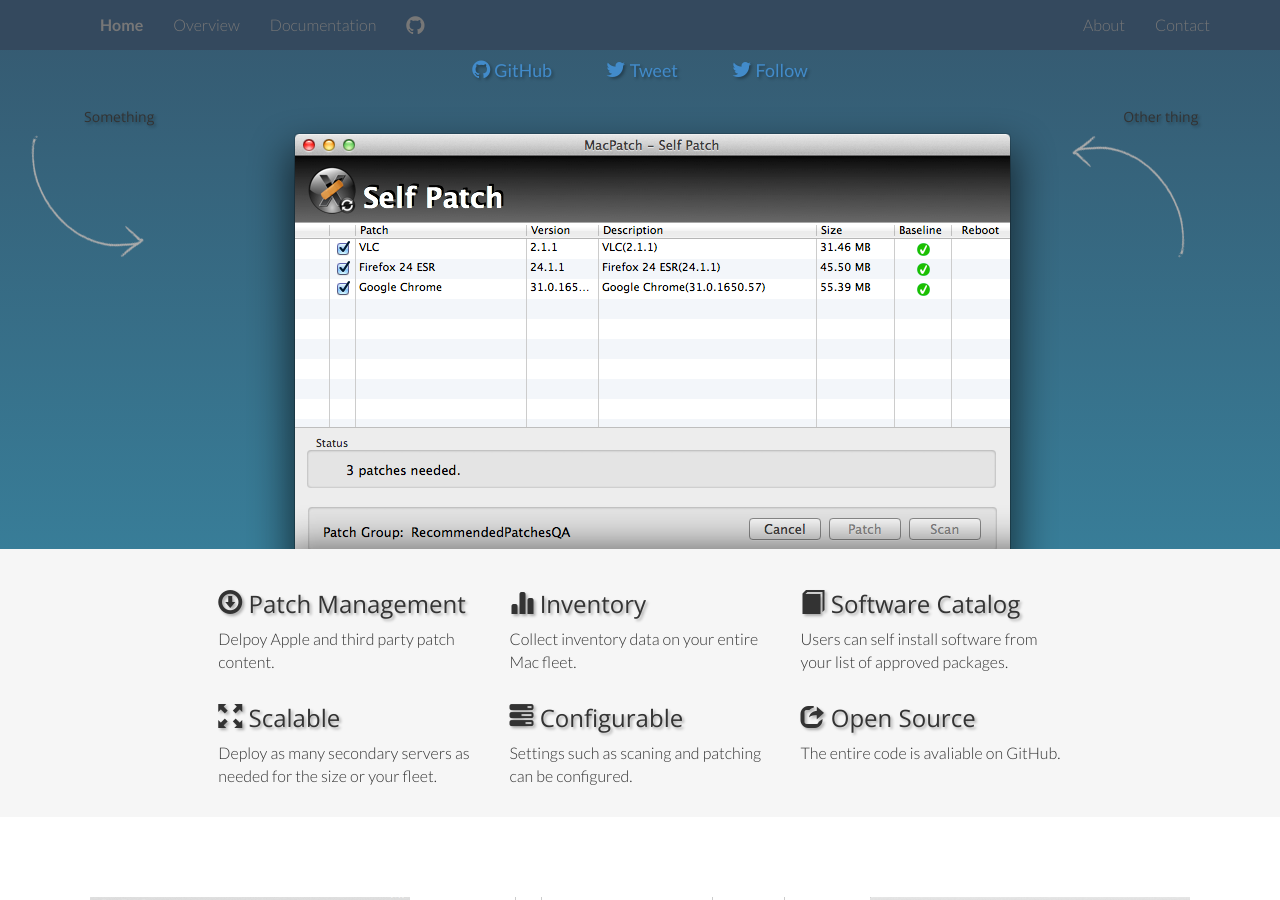
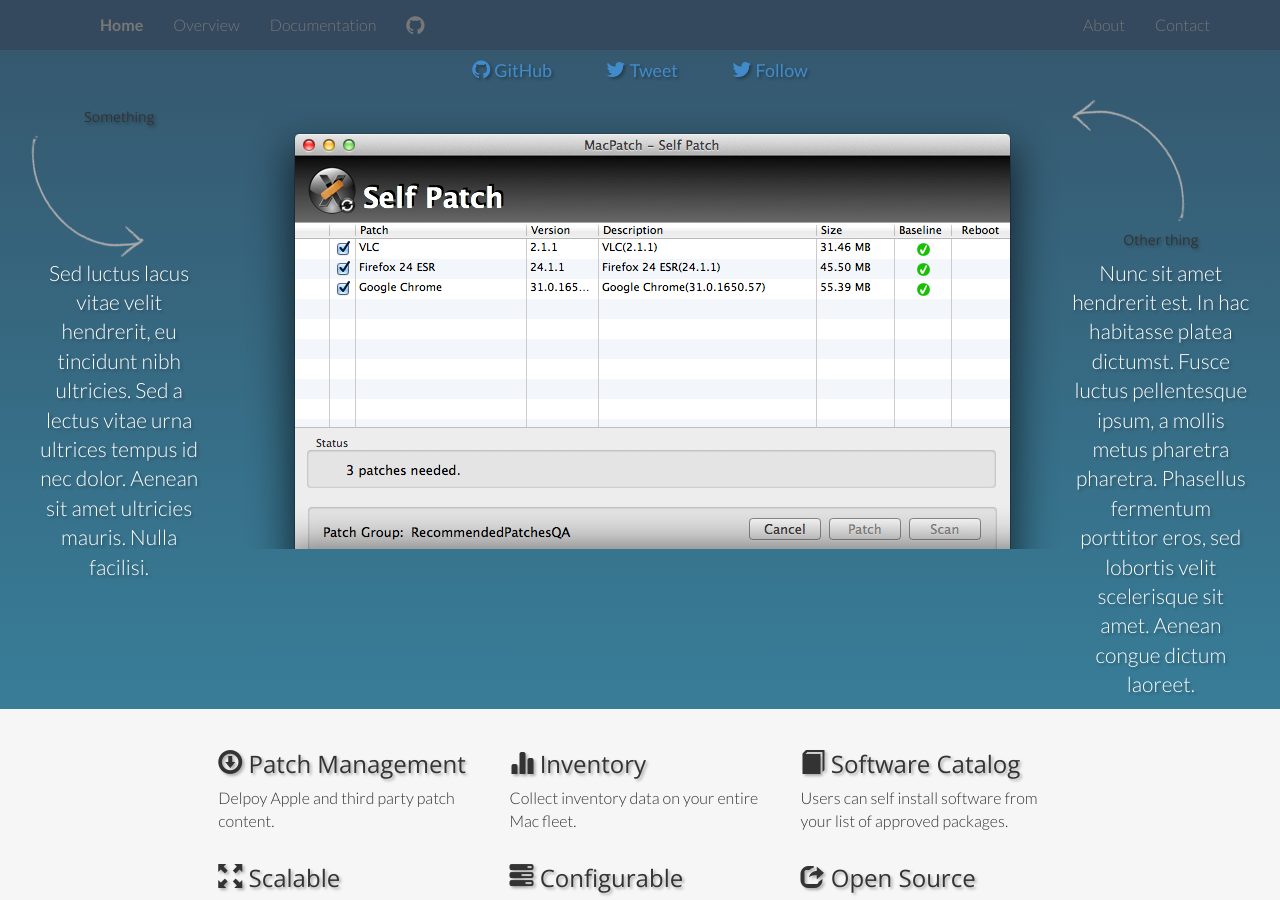
Before and after one commit to IanLee1521/macpatch.github.io, a Jekyll site: the page built from index.html, in a window 1280 px wide and 900 px high, scrolled down 276 px. Built offline with Jekyll 4.4.1, drawn with Linux system fonts in a browser that asks for light colours; nearby versions of some CDN libraries.

Commit message:
placeholder text

```diff
--- a/index.html
+++ b/index.html
@@ -25,13 +25,15 @@
         <div class="col-sm-2">
           <h5>Something</h5>
           <img class="hidden-xs hidden-sm" src="{{ page.base_url }}images/arrow1.png">
+          <p>Sed luctus lacus vitae velit hendrerit, eu tincidunt nibh ultricies. Sed a lectus vitae urna ultrices tempus id nec dolor. Aenean sit amet ultricies mauris. Nulla facilisi.</p>
         </div>
         <div class="col-sm-8">
           <img src="{{ page.base_url }}images/selfpatch.png" alt="MacPatch" class="center-block" style="vertical-align:bottom;">
         </div>
         <div class="col-sm-2">
+          <img class="hidden-xs hidden-sm" src="{{ page.base_url }}images/arrow2.png">
           <h5>Other thing</h5>
-          <img class="hidden-xs hidden-sm" src="{{ page.base_url }}images/arrow2.png">
+          <p>Nunc sit amet hendrerit est. In hac habitasse platea dictumst. Fusce luctus pellentesque ipsum, a mollis metus pharetra pharetra. Phasellus fermentum porttitor eros, sed lobortis velit scelerisque sit amet. Aenean congue dictum laoreet.</p>
         </div>
       </div>
     </div>
```
